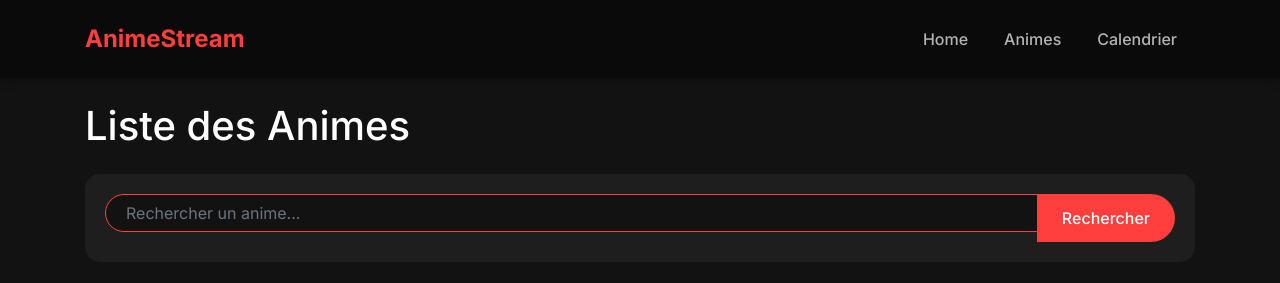
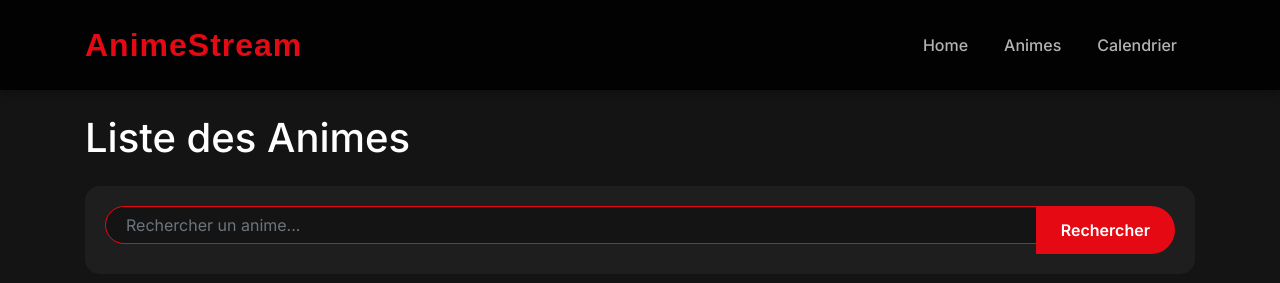
Before and after one commit to Falcaol/ledflix, a Flask app: page /animes in a window 1280 px wide. Shown: the top 283 px of the page. Run offline with Flask 3, Linux system fonts and the light colour scheme; some libraries are stand-ins or nearby versions.

Commit message:
Modification du style

```diff
--- a/static/css/style.css
+++ b/static/css/style.css
@@ -1,10 +1,10 @@
 :root {
-    --bg-dark: #121212;
+    --bg-dark: #141414;
     --bg-card: #1E1E1E;
     --text-primary: #FFFFFF;
     --text-secondary: #B3B3B3;
-    --accent-color: #FF3E3E;
-    --navbar-bg: #0A0A0A;
+    --accent-color: #E50914;
+    --navbar-bg: #000000;
     --card-hover: #2A2A2A;
 }
 
@@ -16,15 +16,22 @@ body {
 
 /* Navbar Styles */
 .navbar {
-    background-color: var(--navbar-bg) !important;
+    background-color: rgba(0, 0, 0, 0.9) !important;
     padding: 1rem 0;
     box-shadow: 0 2px 10px rgba(0, 0, 0, 0.3);
+    transition: background-color 0.3s ease;
+}
+
+.navbar.scrolled {
+    background-color: var(--navbar-bg) !important;
 }
 
 .navbar-brand {
     color: var(--accent-color) !important;
-    font-weight: 700;
-    font-size: 1.5rem;
+    font-weight: 900;
+    font-size: 2rem;
+    font-family: 'Bebas Neue', sans-serif;
+    letter-spacing: 1px;
 }
 
 .nav-link {
@@ -32,6 +39,24 @@ body {
     font-weight: 500;
     transition: all 0.3s ease;
     margin: 0 10px;
+    position: relative;
+    padding: 0.5rem 1rem;
+}
+
+.nav-link::after {
+    content: '';
+    position: absolute;
+    width: 0;
+    height: 2px;
+    bottom: 0;
+    left: 50%;
+    background-color: var(--accent-color);
+    transition: all 0.3s ease;
+}
+
+.nav-link:hover::after {
+    width: 100%;
+    left: 0;
 }
 
 .nav-link:hover, .nav-link.active {
@@ -118,10 +143,12 @@ iframe {
 .btn-primary {
     background-color: var(--accent-color);
     border: none;
+    padding: 0.8rem 2rem;
+    font-weight: 600;
 }
 
 .btn-primary:hover {
-    background-color: #ff5555;
+    background-color: #f40612;
     transform: translateY(-2px);
 }
 
@@ -153,6 +180,18 @@ iframe {
 
 .anime-card {
     animation: fadeIn 0.5s ease-out forwards;
+    transition: transform 0.3s ease, box-shadow 0.3s ease;
+    margin-bottom: 30px;
+}
+
+.anime-card:hover {
+    transform: scale(1.05);
+    box-shadow: 0 10px 20px rgba(0, 0, 0, 0.5);
+}
+
+.card-img-top {
+    height: 300px;
+    object-fit: cover;
 }
 
 /* Ajouter ces styles */
```
